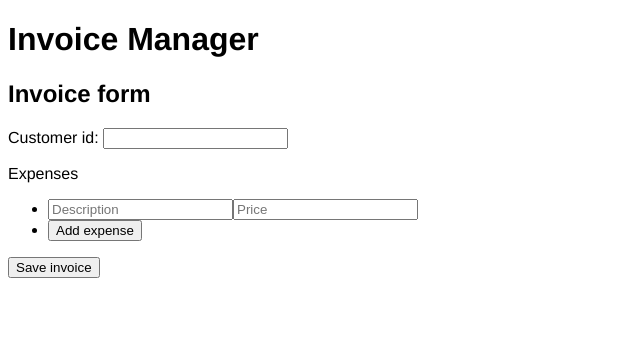
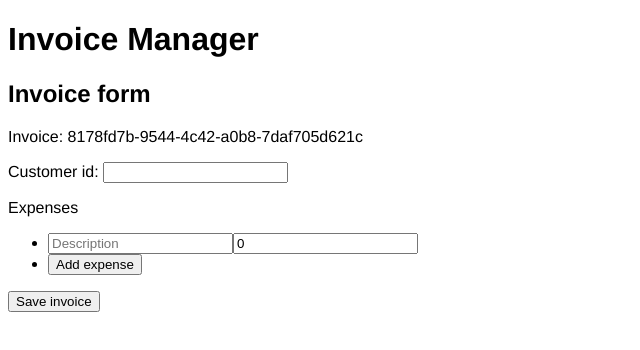
Before and after one commit to KevinVanthuyne/invoice-manager, an Angular app in the folder invoice-manager-app/: page /invoice in a window 1280 px wide. Shown: the top 350 px of the page, without its empty margins (0-640 px from the left). Built offline with nearby package versions, Linux system fonts and the light colour scheme.

Commit message:
use uuids for expense and invoice id

```diff
--- a/invoice-manager-app/src/app/components/invoice-form/invoice-form.component.html
+++ b/invoice-manager-app/src/app/components/invoice-form/invoice-form.component.html
@@ -1,3 +1,4 @@
+<p>Invoice: {{ invoice.id }}</p>
 <p>Customer id: <input type="text" [(ngModel)]="invoice.customerId" /></p>
 <p>Expenses</p>
 <ul>
--- a/invoice-manager-app/src/app/components/invoice-form/invoice-form.component.ts
+++ b/invoice-manager-app/src/app/components/invoice-form/invoice-form.component.ts
@@ -1,4 +1,6 @@
 import { Component, OnInit } from '@angular/core';
+import uuid from 'uuid/v4';
+
 import { Invoice } from 'src/app/models/Invoice';
 import { Expense } from 'src/app/models/Expense';
 
@@ -8,15 +10,29 @@ import { Expense } from 'src/app/models/Expense';
   styleUrls: ['./invoice-form.component.css'],
 })
 export class InvoiceFormComponent implements OnInit {
-  invoice: Invoice = new Invoice();
-  expenses: Expense[] = [new Expense()];
+  invoice: Invoice = {
+    id: uuid(),
+    customerId: '',
+    expenses: [],
+  };
+  expenses: Expense[] = [
+    {
+      id: uuid(),
+      description: '',
+      price: 0,
+    },
+  ];
 
   constructor() {}
 
   ngOnInit() {}
 
   addExpense() {
-    this.expenses.push(new Expense());
+    this.expenses.push({
+      id: uuid(),
+      description: '',
+      price: 0,
+    });
   }
 
   saveInvoice() {
--- a/invoice-manager-app/src/app/models/invoice.ts
+++ b/invoice-manager-app/src/app/models/invoice.ts
@@ -2,6 +2,6 @@ import { Expense } from './expense';
 
 export class Invoice {
   id: string;
-  customerId: number;
+  customerId: string;
   expenses: Expense[];
 }
```
